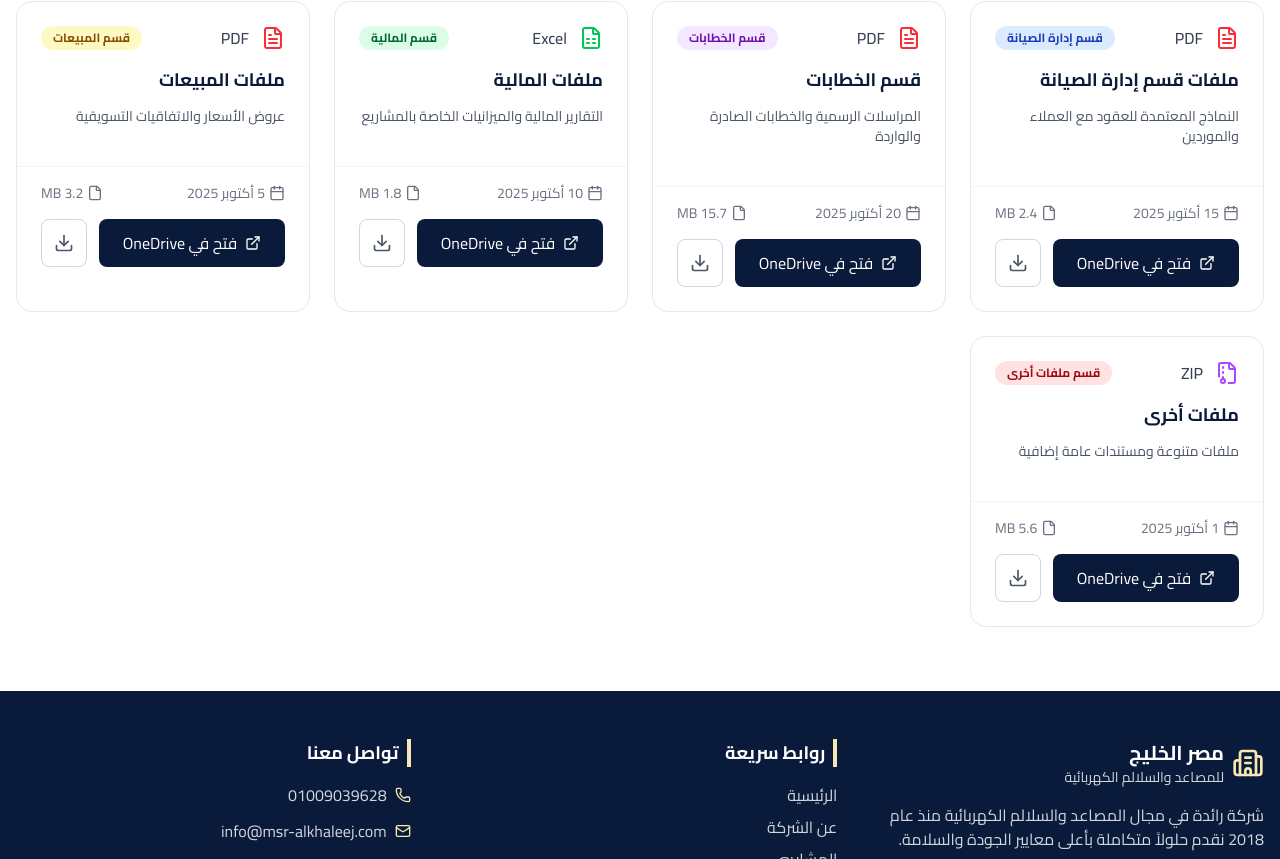
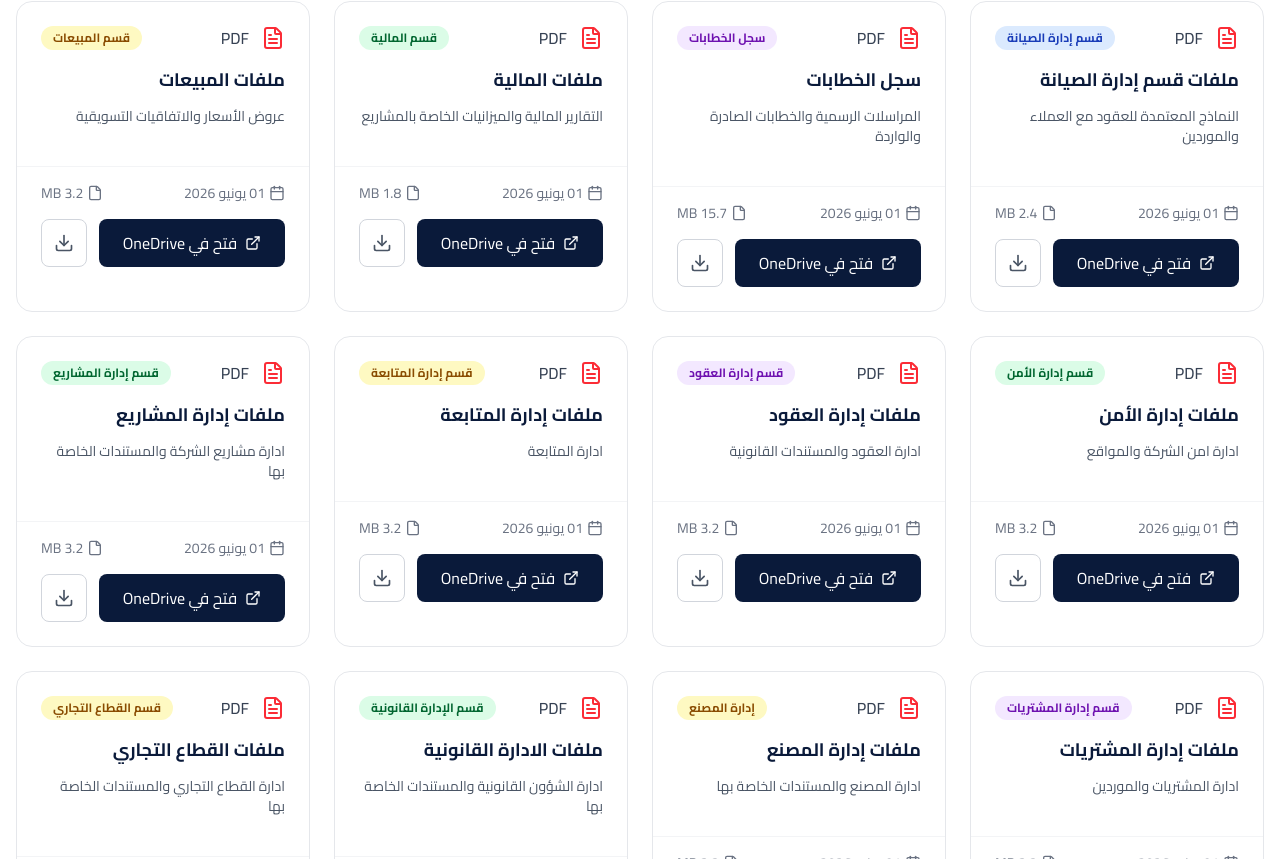
Before and after one commit to Hassan-Abd-El-Aziz/EGGEEC-Archives, a React (Vite) app: page /#/documents in a window 1280 px wide. Shown: the part 781-1640 px from the top of the page. Built offline with nearby package versions, Linux system fonts and the light colour scheme.

Commit message:
update documents data

```diff
--- a/src/data/documentsData.js
+++ b/src/data/documentsData.js
@@ -7,31 +7,31 @@ export const documentsData = [
     categoryColor: "bg-blue-100 text-blue-800",
     url: "https://eggeec-my.sharepoint.com/:f:/p/h_abdelaziz/IgBO_WOlu4_MQoKX3ZjIu1InAZiuuJJnShTrzneJ6IYF3JM?e=xkfqbt",
     size: "2.4 MB",
-    date: "15 أكتوبر 2025",
+    date: "01 يونيو 2026",
     description: "النماذج المعتمدة للعقود مع العملاء والموردين",
     icon: "ShieldCheck",
   },
   {
     id: 2,
-    title: "قسم الخطابات",
+    title: "سجل الخطابات",
     type: "PDF",
-    category: "قسم الخطابات",
+    category: "سجل الخطابات",
     categoryColor: "bg-purple-100 text-purple-800",
-    url: "https://eggeec-my.sharepoint.com/:f:/p/h_abdelaziz/IgDkhSu5t4EBSJMD2G_v9e3TAbvQRIoHwvmfXzx5sOE55gc?e=z6VDjQ",
+    url: "https://eggeec-my.sharepoint.com/:f:/p/h_abdelaziz/IgDkhSu5t4EBSJMD2G_v9e3TAVpummwwdL7vPxmUHlpN2ik?e=ml5XN6",
     size: "15.7 MB",
-    date: "20 أكتوبر 2025",
+    date: "01 يونيو 2026",
     description: "المراسلات الرسمية والخطابات الصادرة والواردة",
     icon: "Mail",
   },
   {
     id: 3,
     title: "ملفات المالية",
-    type: "Excel",
+    type: "PDF",
     category: "قسم المالية",
     categoryColor: "bg-green-100 text-green-800",
-    url: "https://onedrive.live.com/embed?resid=XXXXXXXXXX&authkey=!XXXXXXXXXX",
+    url: "https://eggeec-my.sharepoint.com/:f:/p/h_abdelaziz/IgAvPuxVZy9jSbjntEfdBMhkAWHEt3Y4SSBMzYg_gMYIOtQ?e=J1pnxG",
     size: "1.8 MB",
-    date: "10 أكتوبر 2025",
+    date: "01 يونيو 2026",
     description: "التقارير المالية والميزانيات الخاصة بالمشاريع",
     icon: "Calculator",
   },
@@ -41,21 +41,129 @@ export const documentsData = [
     type: "PDF",
     category: "قسم المبيعات",
     categoryColor: "bg-yellow-100 text-yellow-800",
-    url: "https://onedrive.live.com/embed?resid=XXXXXXXXXX&authkey=!XXXXXXXXXX",
+    url: "https://eggeec-my.sharepoint.com/:f:/p/h_abdelaziz/IgBJV34gaMrkRJtBdjz9a4ucAV5LzB7cOCz1Tel1QJxwejs?e=F521fs",
     size: "3.2 MB",
-    date: "5 أكتوبر 2025",
+    date: "01 يونيو 2026",
     description: "عروض الأسعار والاتفاقيات التسويقية",
     icon: "TrendingUp",
   },
+    {
+    id: 5,
+    title: "ملفات إدارة الأمن",
+    type: "PDF",
+    category: "قسم إدارة الأمن",
+    categoryColor: "bg-green-100 text-green-800",
+    url: "https://eggeec-my.sharepoint.com/:f:/p/h_abdelaziz/IgAlWiMdYcYWQpQT_6WUVvweAa6OA3K64P2LUukyLMEajXM?e=En96y1",
+    size: "3.2 MB",
+    date: "01 يونيو 2026",
+    description: "ادارة امن الشركة والمواقع",
+    icon: "TrendingUp",
+  },
+      {
+    id: 6,
+    title: "ملفات إدارة العقود",
+    type: "PDF",
+    category: "قسم إدارة العقود",
+    categoryColor: "bg-purple-100 text-purple-800",
+    url: "https://eggeec-my.sharepoint.com/:f:/p/h_abdelaziz/IgDlL-pC0Ka1T4GJN7PTmeb1AX8uHDoNzxR6Vw_TUPlb89E?e=wQInlZ",
+    size: "3.2 MB",
+    date: "01 يونيو 2026",
+    description: "ادارة العقود والمستندات القانونية",
+    icon: "TrendingUp",
+  },
+    {
+    id: 7,
+    title: "ملفات إدارة المتابعة",
+    type: "PDF",
+    category: "قسم إدارة المتابعة",
+    categoryColor: "bg-yellow-100 text-yellow-800",
+    url: "https://eggeec-my.sharepoint.com/:f:/p/h_abdelaziz/IgD2uJGvynlxQIqV3CqRVirJAUS572SdLRunjVeL1U2WfEY?e=yS5Q6V",
+    size: "3.2 MB",
+    date: "01 يونيو 2026",
+    description: "ادارة المتابعة",
+    icon: "TrendingUp",
+  },
+      {
+    id: 8,
+    title: "ملفات إدارة المشاريع",
+    type: "PDF",
+    category: "قسم إدارة المشاريع",
+    categoryColor: "bg-green-100 text-green-800",
+    url: "https://eggeec-my.sharepoint.com/:f:/p/h_abdelaziz/IgDfcT_E57qKS6FZ_Amh3NIJAcxOGm1zHOR04LghmG5VnIA?e=2B7t8S",
+    size: "3.2 MB",
+    date: "01 يونيو 2026",
+    description: "ادارة مشاريع الشركة والمستندات الخاصة بها",
+    icon: "TrendingUp",
+  },
+        {
+    id: 9,
+    title: "ملفات إدارة المشتريات",
+    type: "PDF",
+    category: "قسم إدارة المشتريات",
+    categoryColor: "bg-purple-100 text-purple-800",
+    url: "https://eggeec-my.sharepoint.com/:f:/p/h_abdelaziz/IgCitX_P_W-tSrsVZ8RW3DPCATuhiWyUVT1aFPiSC_EbsrA?e=fNfc6J",
+    size: "3.2 MB",
+    date: "01 يونيو 2026",
+    description: "ادارة المشتريات والموردين",
+    icon: "TrendingUp",
+  },
+      {
+    id: 10,
+    title: "ملفات إدارة المصنع",
+    type: "PDF",
+    category: " إدارة المصنع",
+    categoryColor: "bg-yellow-100 text-yellow-800",
+    url: "https://eggeec-my.sharepoint.com/:f:/p/h_abdelaziz/IgC2nNACRpKNTrJtiirzDVsXAQJQhlEOIaKOPnE7B4fhj9o?e=ZEUFfP",
+    size: "3.2 MB",
+    date: "01 يونيو 2026",
+    description: "ادارة المصنع والمستندات الخاصة بها",
+    icon: "TrendingUp",
+  },
+        {
+    id: 11,
+    title: "ملفات الادارة القانونية",
+    type: "PDF",
+    category: "قسم الإدارة القانونية",
+    categoryColor: "bg-green-100 text-green-800",
+    url: "https://eggeec-my.sharepoint.com/:f:/p/h_abdelaziz/IgBc-aK8ok9mR5LR1GqlC6yJAeb3Yf2i-kVM1ZAm5Ra5RCc?e=g906PP",
+    size: "3.2 MB",
+    date: "01 يونيو 2026",
+    description: "ادارة الشؤون القانونية والمستندات الخاصة بها",
+    icon: "TrendingUp",
+  },
+       {
+    id: 12,
+    title: "ملفات القطاع التجاري",
+    type: "PDF",
+    category: "قسم القطاع التجاري",
+    categoryColor: "bg-yellow-100 text-yellow-800",
+    url: "https://eggeec-my.sharepoint.com/:f:/p/h_abdelaziz/IgDP06XUklyeQpRZw6VY0ABwAQHLDsIaInjHOOGsnM9cLnM?e=qzOrz7",
+    size: "3.2 MB",
+    date: "01 يونيو 2026",
+    description: "ادارة القطاع التجاري والمستندات الخاصة بها",
+    icon: "TrendingUp",
+  },
+    {
+    id: 13,
+    title: "ملفات مكتب الرئيس التنفيذي  ",
+    type: "PDF",
+    category: " مكتب الرئيس التنفيذي",
+    categoryColor: "bg-blue-100 text-blue-800",
+    url: "https://eggeec-my.sharepoint.com/:f:/p/h_abdelaziz/IgBW1xwmkumqSZ5z_yaTw5LtAWmqokdcljlSqflwL6Rp4pU?e=xqDLRV",
+    size: "2.4 MB",
+    date: "01 يونيو 2026",
+    description: "النماذج المعتمدة للعقود مع العملاء والموردين",
+    icon: "ShieldCheck",
+  },
   {
-    id: 5,
+    id: 0,
     title: "ملفات أخرى",
     type: "ZIP",
     category: "قسم ملفات أخرى",
     categoryColor: "bg-red-100 text-red-800",
-    url: "https://onedrive.live.com/embed?resid=XXXXXXXXXX&authkey=!XXXXXXXXXX",
+    url: "https://eggeec-my.sharepoint.com/:f:/p/h_abdelaziz/IgAqMOK27IEUT4wznidwUzILAU8YkSkuct5xp8CXO2glzmg?e=gyApj9",
     size: "5.6 MB",
-    date: "1 أكتوبر 2025",
+    date: "1 أكتوبر 2026",
     description: "ملفات متنوعة ومستندات عامة إضافية",
     icon: "Folder",
   },
```
